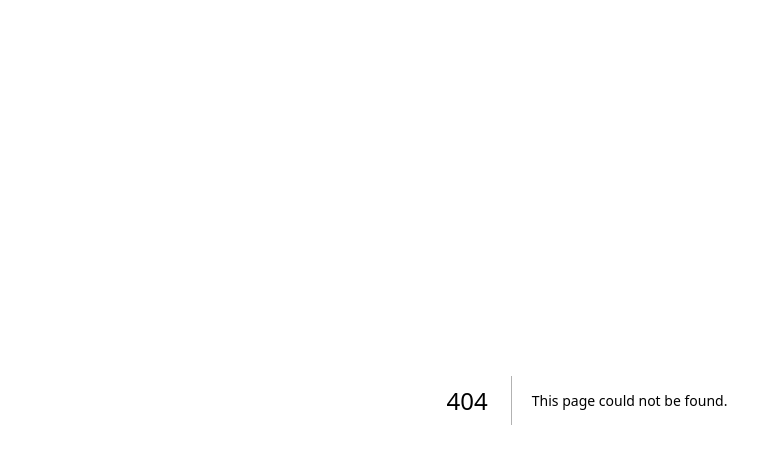
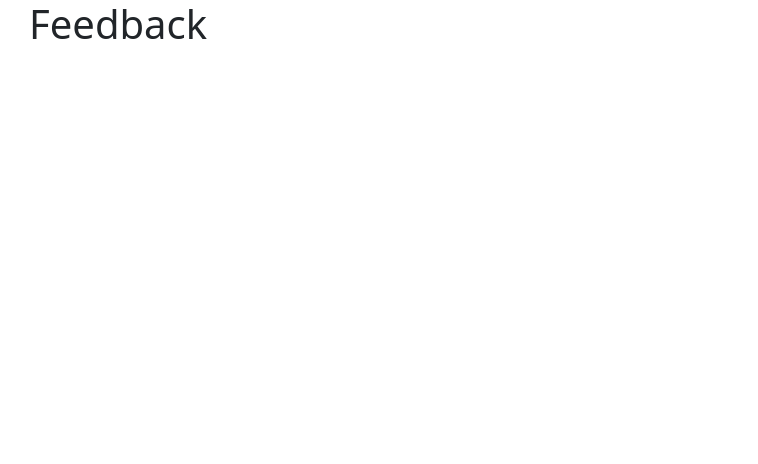
Before and after one commit to AunSyedShah/stream_ease, a Next.js app: page /feedback in a window 1280 px wide. Before the commit this address had no page. Shown: the top 464 px of the page, without its empty margins (53-811 px from the left). Built offline with nearby package versions, Linux system fonts and the light colour scheme.

Commit message:
feedback

```diff
--- /dev/null
+++ b/src/app/feedback/page.js
@@ -0,0 +1,9 @@
+'use client';
+
+export default function Feedback() {
+    return (
+        <div>
+            <h1>Feedback</h1>
+        </div>
+    );
+}
```
